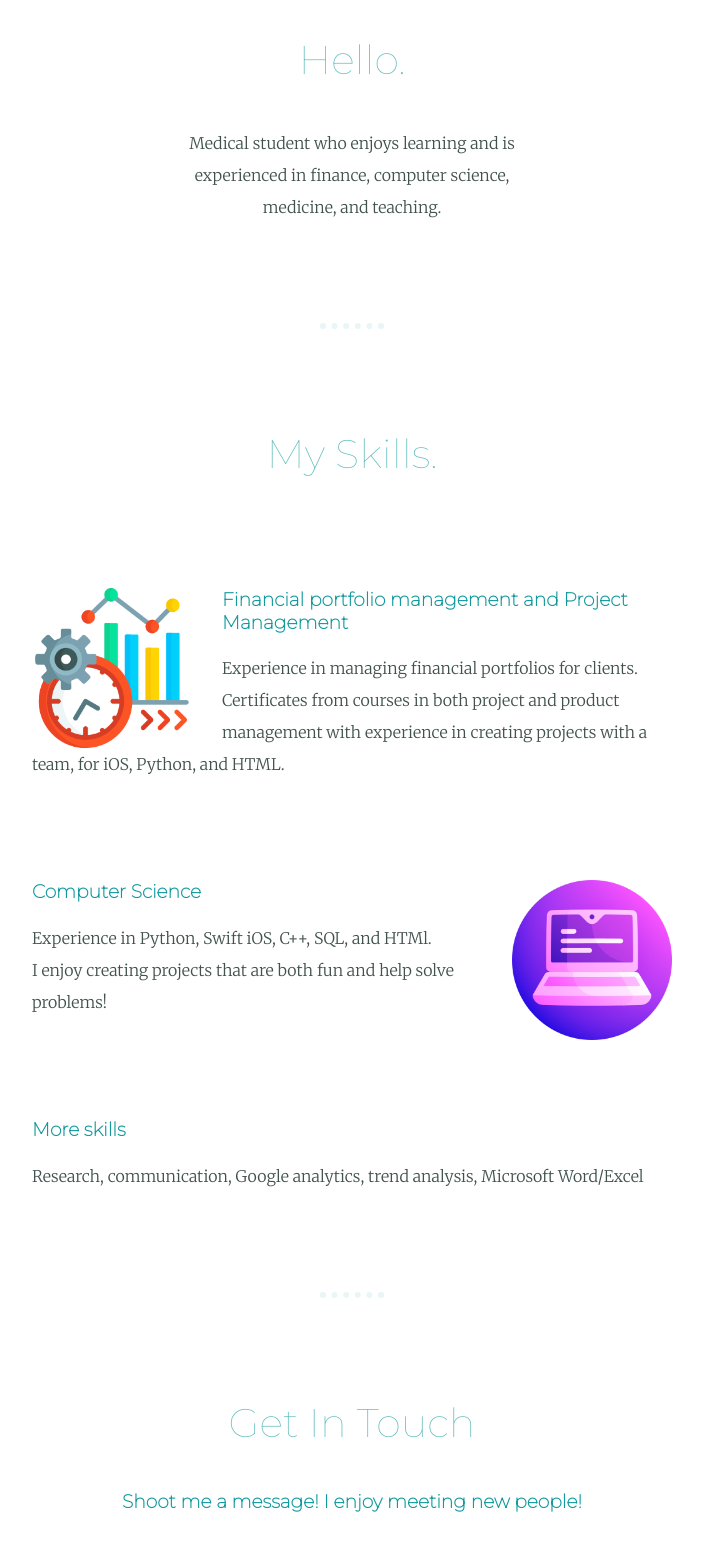
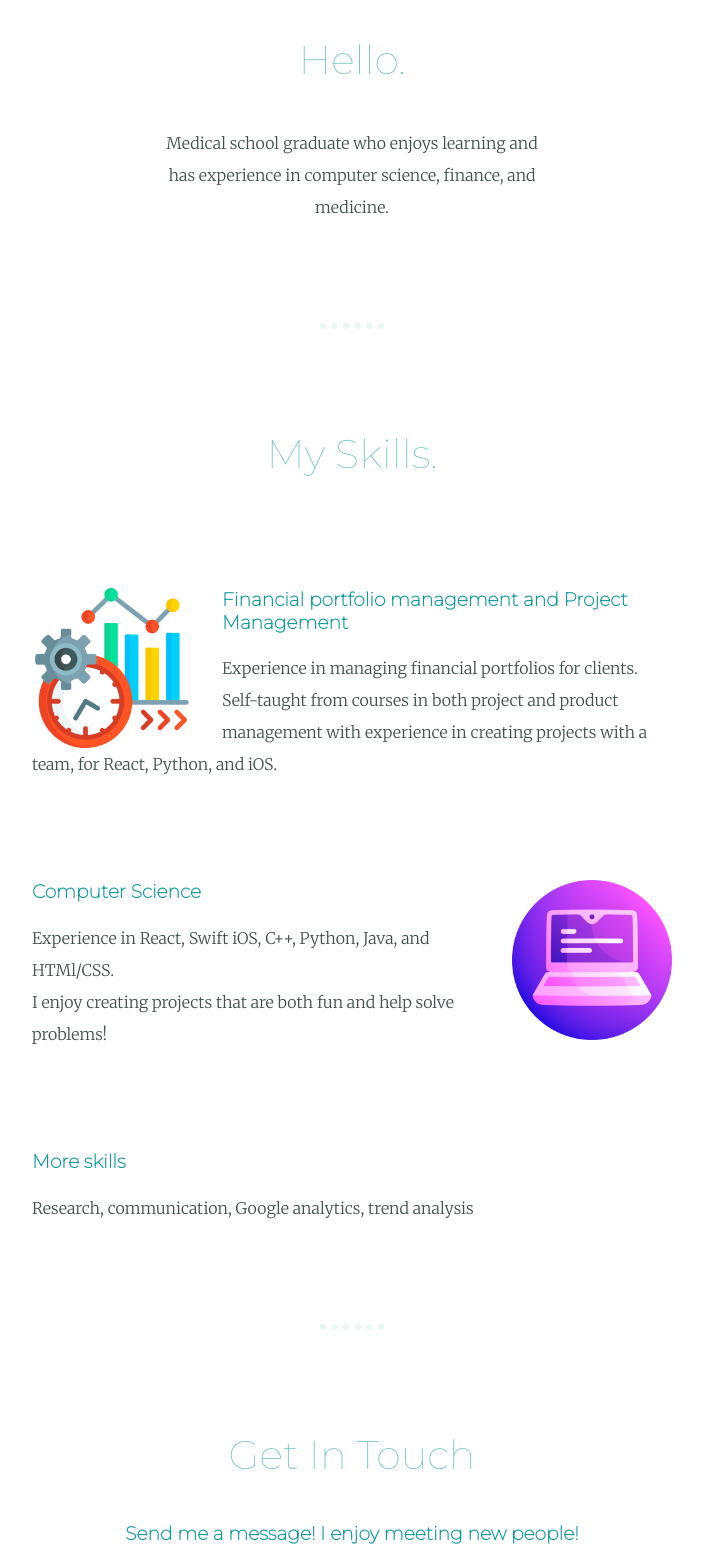
Before and after one commit to StephCLL/CV, a plain HTML site: page index.html in a window 1280 px wide. Shown: the part 986-2534 px from the top of the page, without its empty margins (288-991 px from the left). Drawn offline with Linux system fonts and the light colour scheme.

Commit message:
Update index.html
Updated CV

```diff
--- a/index.html
+++ b/index.html
@@ -13,7 +13,7 @@
       <img class="top-cloud" src="CSS - My Site Images/cloud.png" alt="cloud-img">
       <div class="title-text">
         <h1>I'm Stephen Chen</h1>
-        <h2>Medical student, portfolio manager, and programmer!</h2>
+        <h2>Doctor, Developer, and Portfolio Manager!</h2>
       </div>
       <img class="bottom-cloud" src="CSS - My Site Images/cloud.png" alt="cloud-img">
       <img class="fuji" src="CSS - My Site Images/fuji.png" alt="fuji-img">
@@ -23,7 +23,7 @@
       <div class="profile">
         <img src="CSS - My Site Images/stephen_headshot.png" alt="profile-img">
         <h2>Hello.</h2>
-        <p class="intro">Medical student who enjoys learning and is experienced in finance, computer science, medicine, and teaching.</p>
+        <p class="intro">Medical school graduate who enjoys learning and has experience in computer science, finance, and medicine.</p>
       </div>
 
       <hr>
@@ -33,30 +33,30 @@
           <img class="skill-1" src="CSS - My Site Images/time.png" alt="skills-picture-1">
           <h3>Financial portfolio management and Project Management</h3>
           <p>Experience in managing financial portfolios for clients.
-          Certificates from courses in both project and product management with experience in creating projects with a team,
-          for iOS, Python, and HTML.</p>
+          Self-taught from courses in both project and product management with experience in creating projects with a team,
+          for React, Python, and iOS.</p>
         </div>
 
         <div class="skill-row">
           <img class="skill-2" src="CSS - My Site Images/computer.png" alt="skills-picture-2">
           <h3>Computer Science</h3>
-          <p>Experience in Python, Swift iOS, C++, SQL, and HTMl. <br>
+          <p>Experience in React, Swift iOS, C++, Python, Java, and HTMl/CSS. <br>
           I enjoy creating projects that are both fun and help solve problems!</p>
         </div>
 
         <div class="skill-row">
           <h3>More skills</h3>
-          <p>Research, communication, Google analytics, trend analysis, Microsoft Word/Excel</p>
+          <p>Research, communication, Google analytics, trend analysis</p>
         </div>
       </div>
 
       <hr>
       <div class="contact-me">
         <h2>Get In Touch</h2>
-        <h3>Shoot me a message! I enjoy meeting new people!</h3>
+        <h3>Send me a message! I enjoy meeting new people!</h3>
         <p class="contact-message">The contact button will link you to my email.
           <br>You can find links to my LinkedIn, Resume, and Github below!</br>
-          <br>I look forward to meeting you!</br></p>
+          <br>I look forward to connecting with you!</br></p>
         <a class="btn" href="mailto:schenll94@gmail.com">CONTACT ME</a>
       </div>
     </div>
@@ -65,7 +65,7 @@
       <a class="footer-link" href="https://www.linkedin.com/in/stephen-chen-487221220/">LinkedIn</a>
       <a class="footer-link" href="Resume_Steph.pdf">Resume</a>
       <a class="footer-link" href="https://github.com/StephCLL/playground">Github</a>
-      <p class="copyright">© 2021 Stephen Chen.</p>
+      <p class="copyright">© 2023 Stephen Chen.</p>
     </div>
   </body>
 
```
